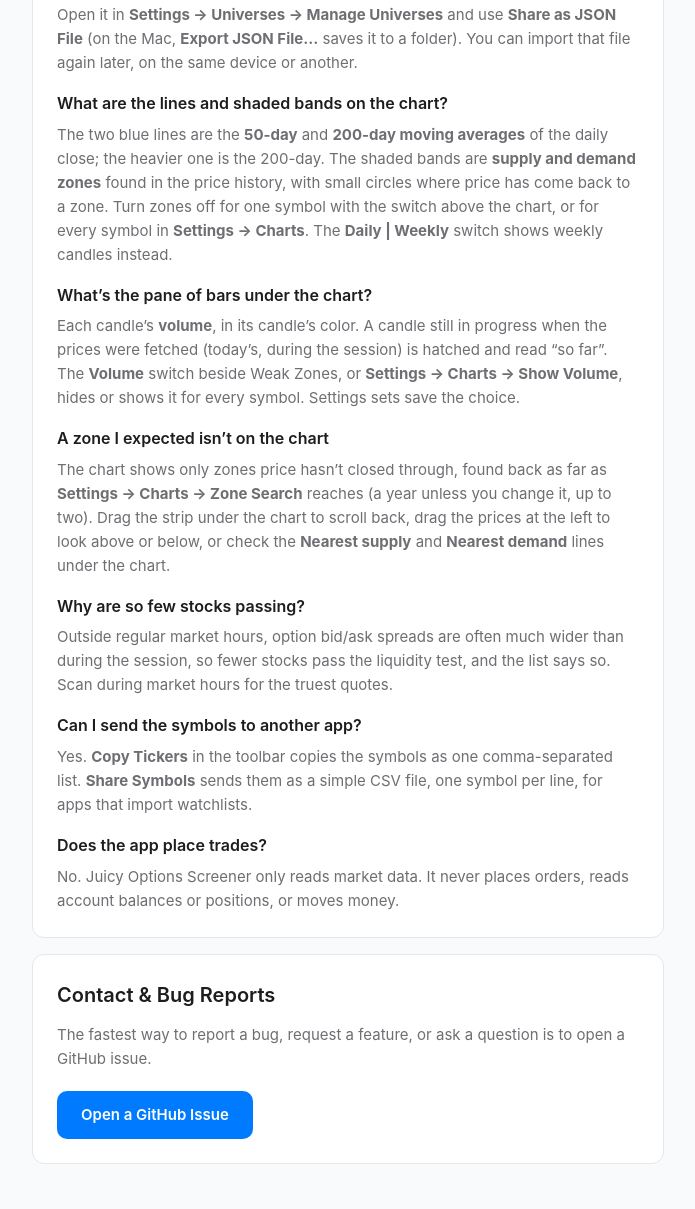
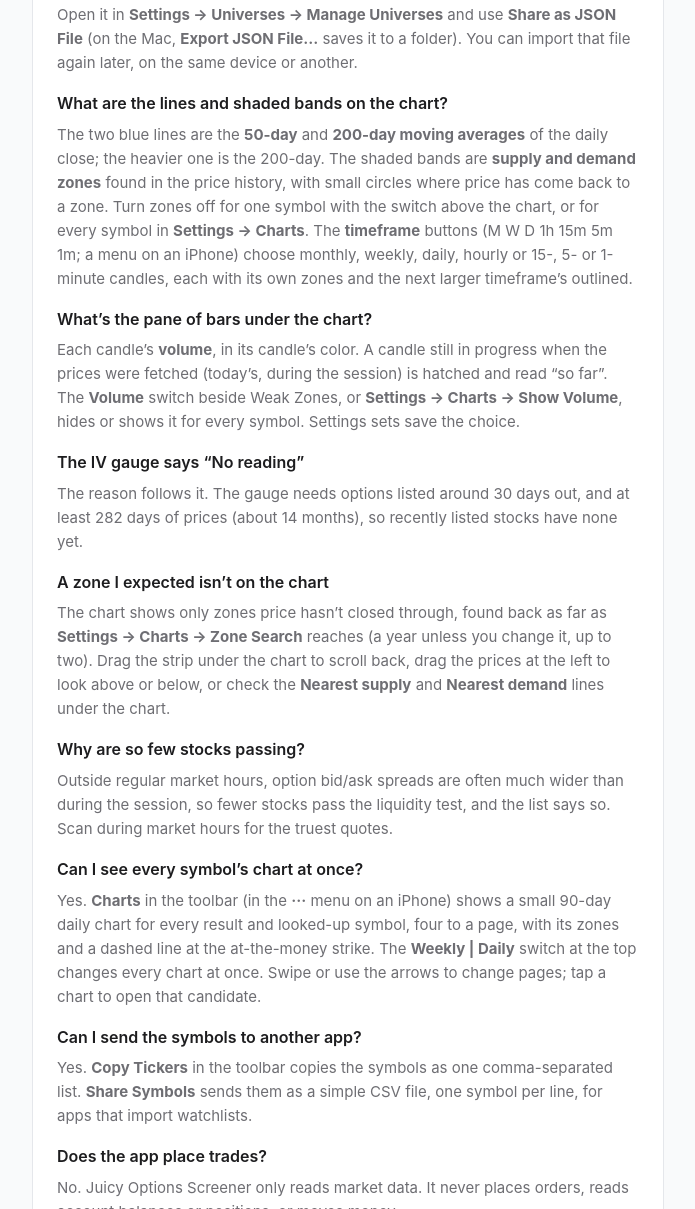
Before and after one commit to ayefon/JuicyOptionsScreener, a plain HTML site: page support.html in a window 1280 px wide. Shown: the part 2358-3567 px from the top of the page, without its empty margins (292-987 px from the left). Drawn offline with Linux system fonts and the light colour scheme.

Commit message:
1.0 (5): timeframes from monthly to 1 minute, the IV gauge, chart thumbnails, Weeklys universes

```diff
--- a/support.html
+++ b/support.html
@@ -149,16 +149,22 @@
             <p>Open it in <strong>Settings &rarr; Universes &rarr; Manage Universes</strong> and use <strong>Share as JSON File</strong> (on the Mac, <strong>Export JSON File&hellip;</strong> saves it to a folder). You can import that file again later, on the same device or another.</p>
 
             <h3>What are the lines and shaded bands on the chart?</h3>
-            <p>The two blue lines are the <strong>50-day</strong> and <strong>200-day moving averages</strong> of the daily close; the heavier one is the 200-day. The shaded bands are <strong>supply and demand zones</strong> found in the price history, with small circles where price has come back to a zone. Turn zones off for one symbol with the switch above the chart, or for every symbol in <strong>Settings &rarr; Charts</strong>. The <strong>Daily | Weekly</strong> switch shows weekly candles instead.</p>
+            <p>The two blue lines are the <strong>50-day</strong> and <strong>200-day moving averages</strong> of the daily close; the heavier one is the 200-day. The shaded bands are <strong>supply and demand zones</strong> found in the price history, with small circles where price has come back to a zone. Turn zones off for one symbol with the switch above the chart, or for every symbol in <strong>Settings &rarr; Charts</strong>. The <strong>timeframe</strong> buttons (M W D 1h 15m 5m 1m; a menu on an iPhone) choose monthly, weekly, daily, hourly or 15-, 5- or 1-minute candles, each with its own zones and the next larger timeframe&rsquo;s outlined.</p>
 
             <h3>What&rsquo;s the pane of bars under the chart?</h3>
             <p>Each candle&rsquo;s <strong>volume</strong>, in its candle&rsquo;s color. A candle still in progress when the prices were fetched (today&rsquo;s, during the session) is hatched and read &ldquo;so far&rdquo;. The <strong>Volume</strong> switch beside Weak Zones, or <strong>Settings &rarr; Charts &rarr; Show Volume</strong>, hides or shows it for every symbol. Settings sets save the choice.</p>
+
+            <h3>The IV gauge says &ldquo;No reading&rdquo;</h3>
+            <p>The reason follows it. The gauge needs options listed around 30 days out, and at least 282 days of prices (about 14 months), so recently listed stocks have none yet.</p>
 
             <h3>A zone I expected isn&rsquo;t on the chart</h3>
             <p>The chart shows only zones price hasn&rsquo;t closed through, found back as far as <strong>Settings &rarr; Charts &rarr; Zone Search</strong> reaches (a year unless you change it, up to two). Drag the strip under the chart to scroll back, drag the prices at the left to look above or below, or check the <strong>Nearest supply</strong> and <strong>Nearest demand</strong> lines under the chart.</p>
 
             <h3>Why are so few stocks passing?</h3>
             <p>Outside regular market hours, option bid/ask spreads are often much wider than during the session, so fewer stocks pass the liquidity test, and the list says so. Scan during market hours for the truest quotes.</p>
+
+            <h3>Can I see every symbol&rsquo;s chart at once?</h3>
+            <p>Yes. <strong>Charts</strong> in the toolbar (in the <strong>&middot;&middot;&middot;</strong> menu on an iPhone) shows a small 90-day daily chart for every result and looked-up symbol, four to a page, with its zones and a dashed line at the at-the-money strike. The <strong>Weekly | Daily</strong> switch at the top changes every chart at once. Swipe or use the arrows to change pages; tap a chart to open that candidate.</p>
 
             <h3>Can I send the symbols to another app?</h3>
             <p>Yes. <strong>Copy Tickers</strong> in the toolbar copies the symbols as one comma-separated list. <strong>Share Symbols</strong> sends them as a simple CSV file, one symbol per line, for apps that import watchlists.</p>
```
Also changed, not shown: index.html (+1 -1 lines).
